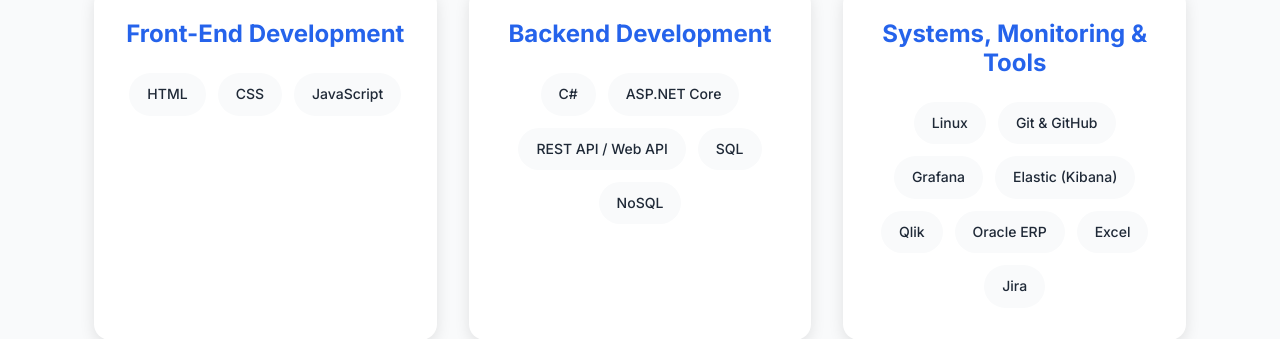
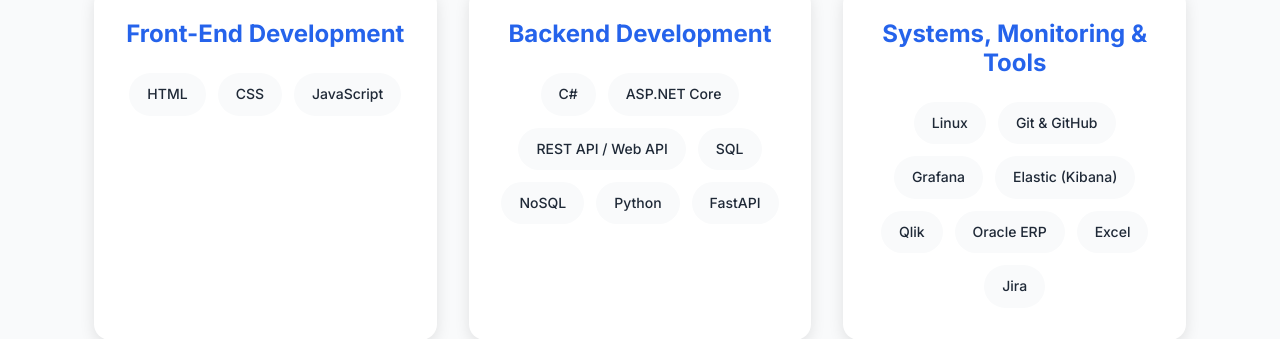
Before and after one commit to roeisarid1/Portfolio-website, a plain HTML site: page index.html in a window 1280 px wide. Shown: the part 978-1317 px from the top of the page. Drawn offline with Linux system fonts and the light colour scheme.

Commit message:
adding skills

```diff
--- a/index.html
+++ b/index.html
@@ -117,6 +117,8 @@
                 <span class="skill__chip">REST API / Web API</span>
                 <span class="skill__chip">SQL</span>
                 <span class="skill__chip">NoSQL</span>
+                <span class="skill__chip">Python</span>
+                <span class="skill__chip">FastAPI</span>
               </div>
             </div>
 
```
